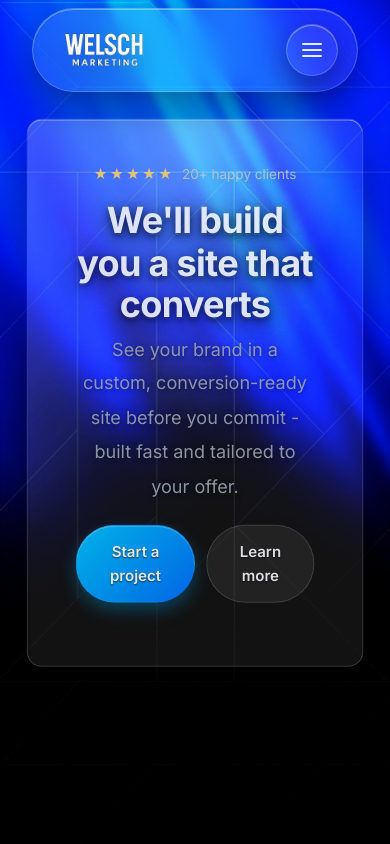
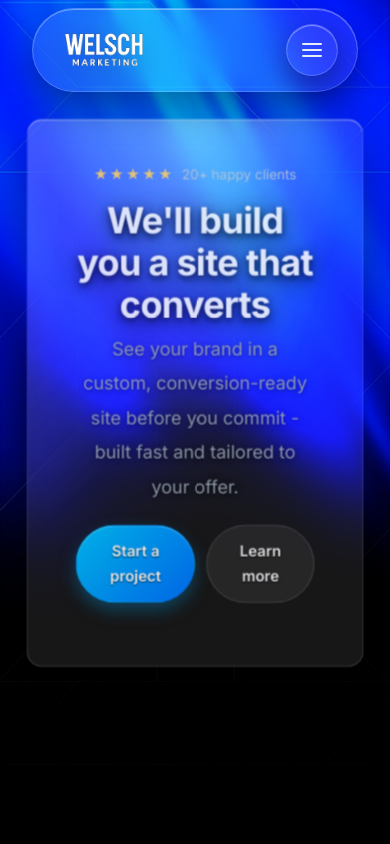
Before and after one commit to bud123567/website-welsch-marketing-, a plain HTML site: page index.html in a window 390 px wide. Shown: the top 844 px of the page. Drawn offline with Linux system fonts and the light colour scheme; a script that the page names is missing; a web font is replaced by a local one.

Commit message:
Restore frosted glass on the hero box for phones
The mobile media query force-disabled backdrop-filter on .hero-inner along
with five elements further down the page, so the hero box rendered as a flat
outline on phones while the nav pill stayed frosted.

Keep the hero box frosted at a cheaper 18px radius instead of the desktop
34px, since blur cost scales with radius over area and this box is large.
The elements below the fold still drop their blur, which is where stacking
backdrop-filters actually compounds into scroll jank. Also extend the
existing no-backdrop-filter fallback to tint the hero box.

Co-Authored-By: Claude Opus 5 <noreply@anthropic.com>

```diff
--- a/styles.css
+++ b/styles.css
@@ -804,9 +804,9 @@ main,.hero,.section{position:relative;z-index:1}
      <body> instead made it scroll away with the page, because a body
      background is sized to the whole document, not the viewport. */
 
-  /* The nav keeps its frosted pill. Everything else drops the blur - stacking
-     several backdrop-filters is what makes phones stutter. */
-  .hero-inner,
+  /* The nav and the hero box keep their frosted glass - they are what you see
+     above the fold. Everything below drops the blur, since stacking several
+     backdrop-filters down the page is what makes phones stutter. */
   #services .services-panel,
   .elevate-inner,
   .projects-header__card,
@@ -814,6 +814,14 @@ main,.hero,.section{position:relative;z-index:1}
   .notification-toast{
     backdrop-filter:none!important;
     -webkit-backdrop-filter:none!important;
+  }
+
+  /* Cheaper radius than the 34px desktop blur - a wide blur over a box this
+     large is the expensive part, not the blur itself. */
+  .hero-inner{
+    background:rgba(255,255,255,0.10);
+    -webkit-backdrop-filter:blur(18px) saturate(160%);
+    backdrop-filter:blur(18px) saturate(160%);
   }
 
   .nav{
@@ -826,5 +834,6 @@ main,.hero,.section{position:relative;z-index:1}
      glass rather than a flat outline over the hero. */
   @supports not ((-webkit-backdrop-filter:blur(1px)) or (backdrop-filter:blur(1px))){
     .nav{background:rgba(16,24,40,0.72)}
+    .hero-inner{background:rgba(16,24,40,0.72)}
   }
 }
```
